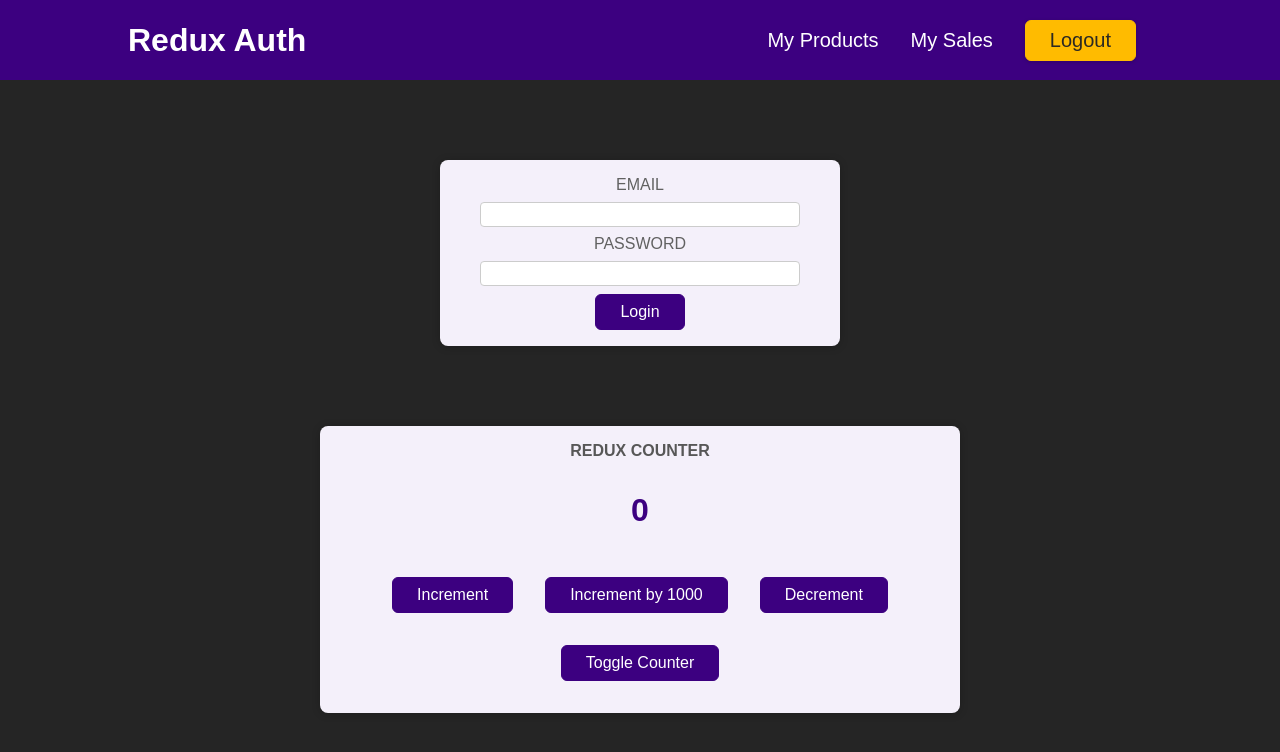
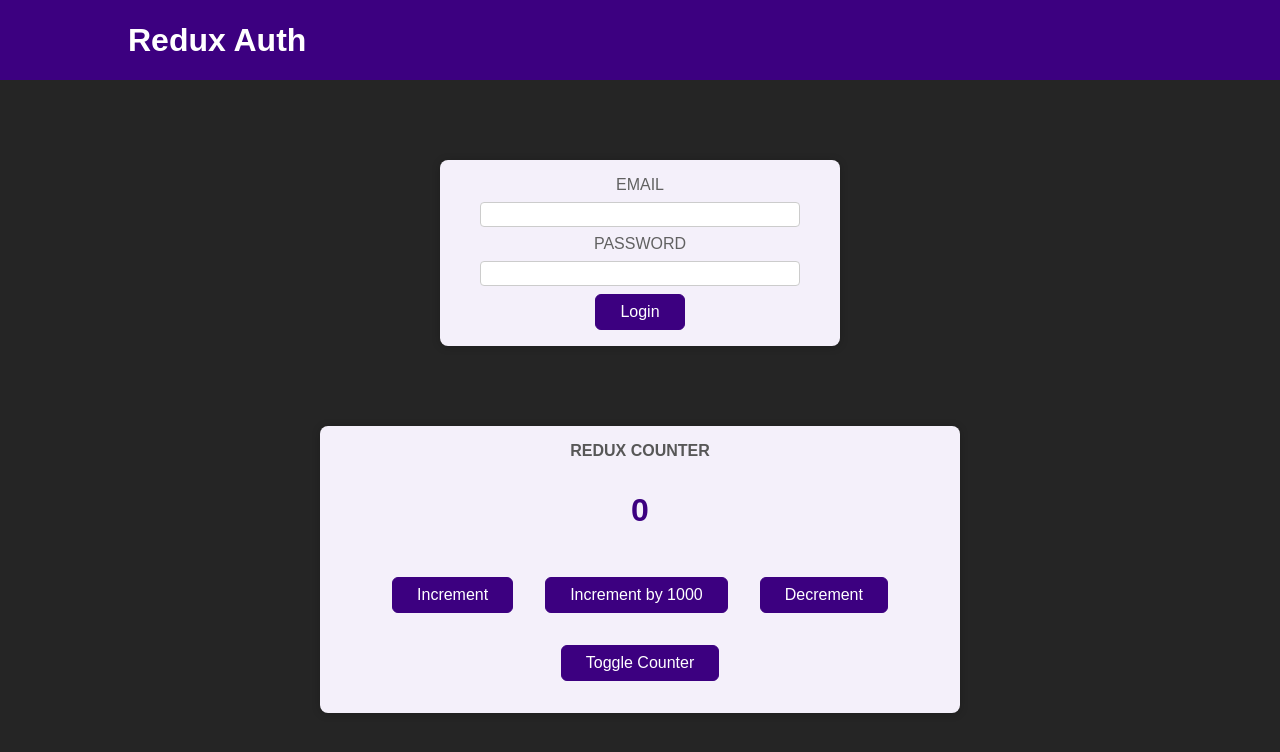
Before and after one commit to AQAMINE/React-js-Redux, a React (Create React App) app: page / in a window 1280 px wide. Shown: the top 752 px of the page. Built offline with nearby package versions, Linux system fonts and the light colour scheme.

Commit message:
Reading & dispatching from a new slice

```diff
--- a/src/App.js
+++ b/src/App.js
@@ -1,13 +1,18 @@
 import { Fragment } from 'react';
+import { useSelector } from 'react-redux';
+
 import Counter from './components/Counter';
 import Header from './components/Header';
 import Auth from './components/Auth';
+import UserProfile from './components/UserProfile';
 
 function App() {
+  const isAuth = useSelector(state => state.auth.isAuthenticated);
   return (
     <Fragment>
       <Header />
-      <Auth />
+      {!isAuth && <Auth />}
+      {isAuth && <UserProfile />}
       <Counter />
     </Fragment>
   );
--- a/src/components/Auth.js
+++ b/src/components/Auth.js
@@ -1,10 +1,22 @@
+import { useDispatch } from 'react-redux';
+
 import classes from './Auth.module.css';
+import { authAction } from '../store';
 
 const Auth = () => {
+  const dispatch = useDispatch();
+
+  const loginHandler = event => {
+    event.preventDefault();
+
+    //We can cell authAction.login() without destruction
+    dispatch(authAction.login());
+  }
+
   return (
     <main className={classes.auth}>
       <section>
-        <form>
+        <form onSubmit={loginHandler}>
           <div className={classes.control}>
             <label htmlFor='email'>Email</label>
             <input type='email' id='email' />
--- a/src/components/Header.js
+++ b/src/components/Header.js
@@ -1,9 +1,21 @@
+import { useSelector, useDispatch } from 'react-redux';
+
 import classes from './Header.module.css';
+import { authAction } from '../store';
 
 const Header = () => {
+  const dispatch = useDispatch();
+
+  const logoutHandler = () => {
+    dispatch(authAction.logout());
+  }
+
+  const isAuth = useSelector(state => state.auth.isAuthenticated);
+
   return (
     <header className={classes.header}>
       <h1>Redux Auth</h1>
+      {isAuth &&
       <nav>
       <ul>
         <li>
@@ -13,10 +25,10 @@
           <a href='/'>My Sales</a>
         </li>
         <li>
-            <button>Logout</button>
+          <button onClick={logoutHandler}>Logout</button>
         </li>
       </ul>
-      </nav>
+    </nav>}
     </header>
   );
 };
```
Lines whose indentation alone changed are shown as unchanged.
